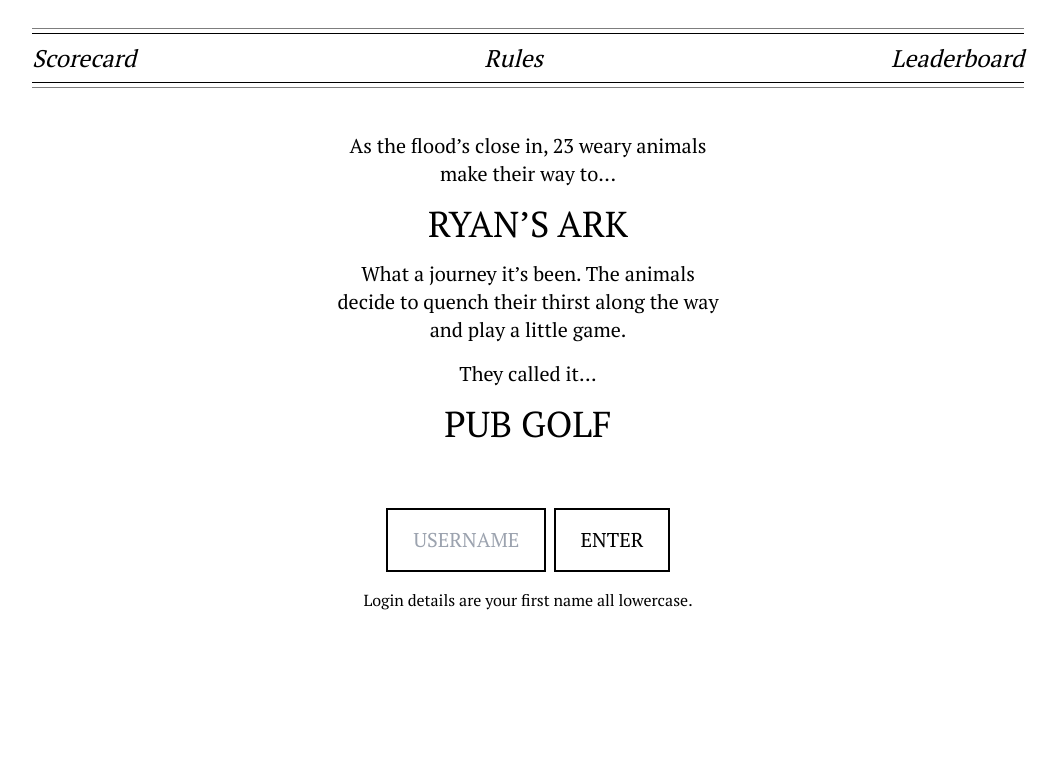
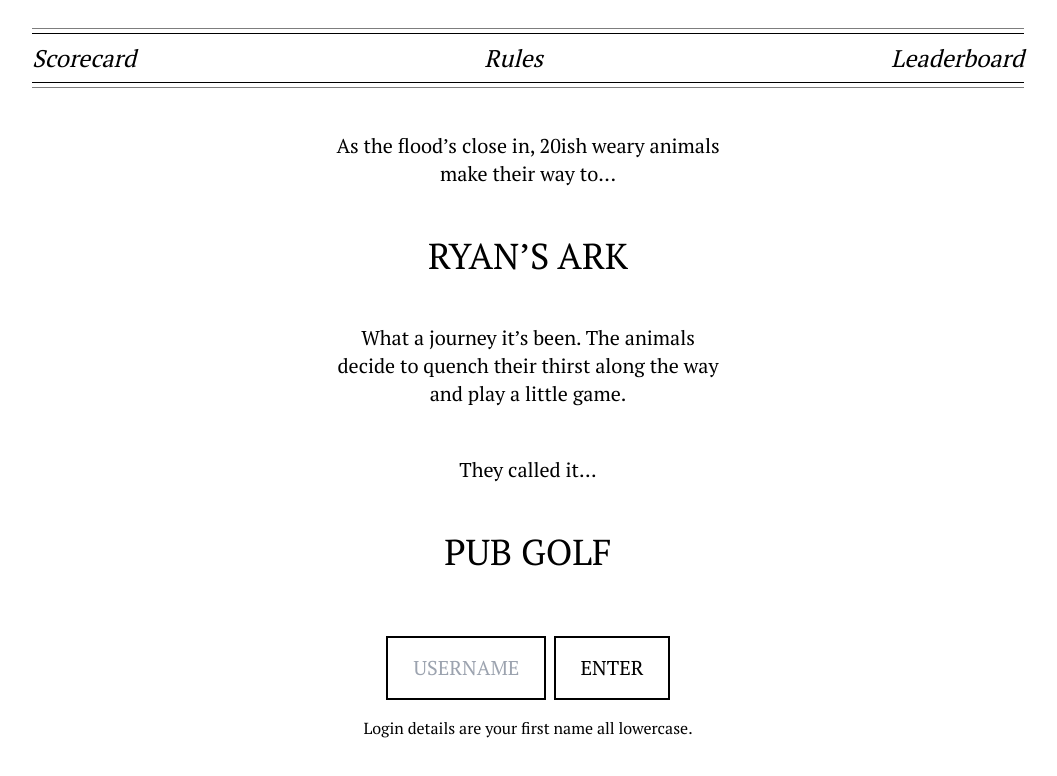
Before and after one commit to callumw-k/ryans-bucks, a Next.js app: page /enter in a window 1280 px wide. Shown: the top 776 px of the page, without its empty margins (112-1169 px from the left). Built offline with nearby package versions, Linux system fonts and the light colour scheme; no server answers; a web font is replaced by a local one.

Commit message:
update text

```diff
--- a/app/enter/page.tsx
+++ b/app/enter/page.tsx
@@ -24,9 +24,9 @@ export default function LoginPage() {
 
   return (
     <>
-      <div className="text-center space-y-4 max-w-sm mx-auto mt-11">
+      <div className="text-center space-y-12 max-w-sm mx-auto mt-11">
         <p className="text-xl">
-          As the flood’s close in, 23 weary animals make their way to...
+          As the flood’s close in, 20ish weary animals make their way to...
         </p>
         <p className="text-4xl mt-6">RYAN’S ARK</p>
         <p className="text-xl">
```
